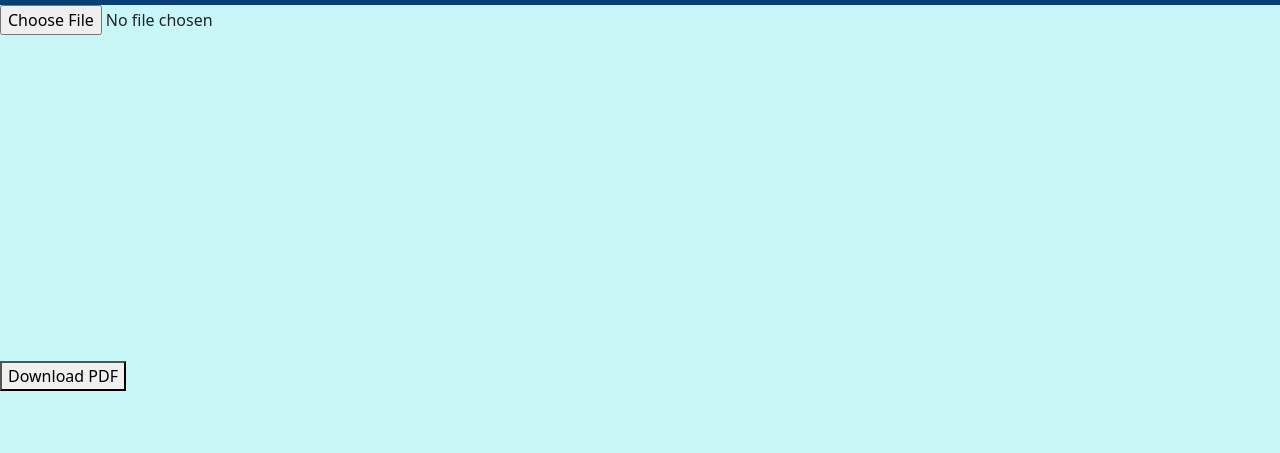
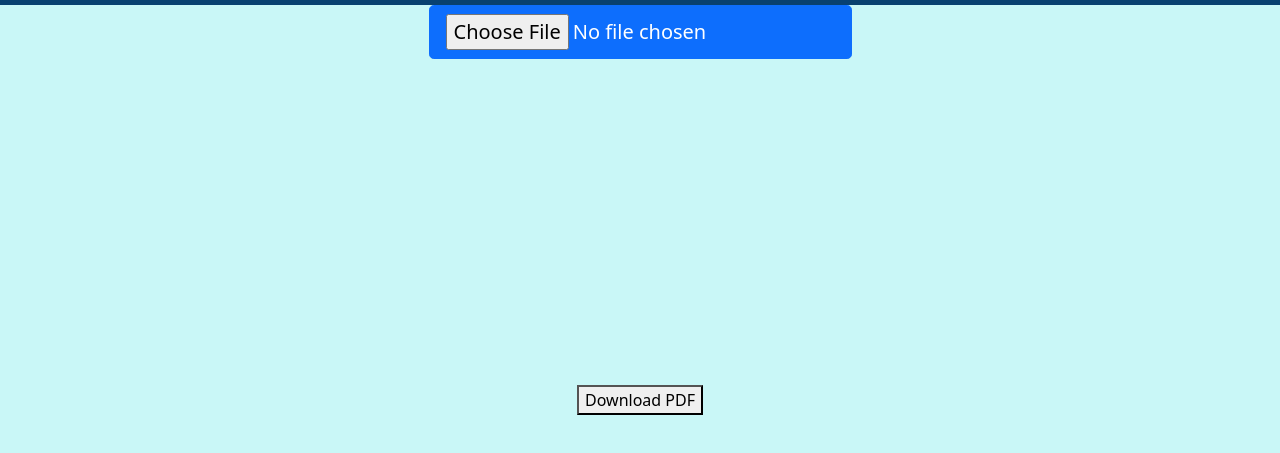
Before and after one commit to Subhradeep10/Img_to_Pdf, a plain HTML site: page index.html in a window 1280 px wide. Shown: the part 69-522 px from the top of the page. Drawn offline with nearby package versions, Linux system fonts and the light colour scheme.

Commit message:
Changed JS file

```diff
--- a/index.html
+++ b/index.html
@@ -17,11 +17,15 @@
             <a class="navbar-brand" href="#">Image to PDF Converter</a>
         </div>
     </nav>
-    <div>
-        <input type="file" id="Imagefile"><br>
+
+    <div class="d-flex justify-content-center">
+        <input type="file" id="Imagefile" class="btn btn-primary btn-lg"><br>
     </div>
+
     <canvas id="canvas" style="width: 50%; height: 50%;"></canvas><br>
+    <div class="d-flex justify-content-center">
     <button id="button">Download PDF</button>
+</div>
 </body>
 <script src="https://cdnjs.cloudflare.com/ajax/libs/jspdf/1.3.3/jspdf.min.js"></script>
 <script src="https://cdnjs.cloudflare.com/ajax/libs/html2canvas/0.4.1/html2canvas.min.js"></script>
```
